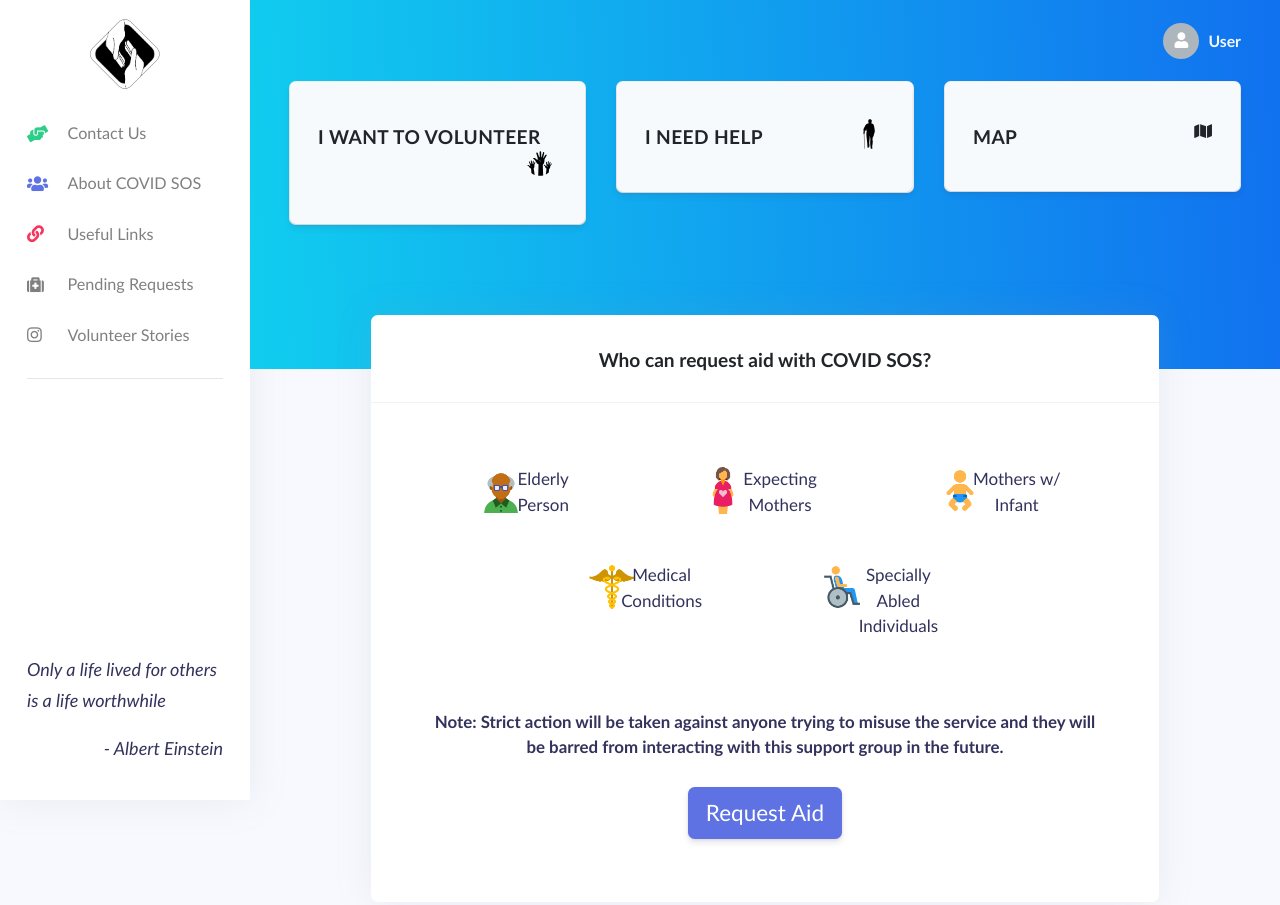
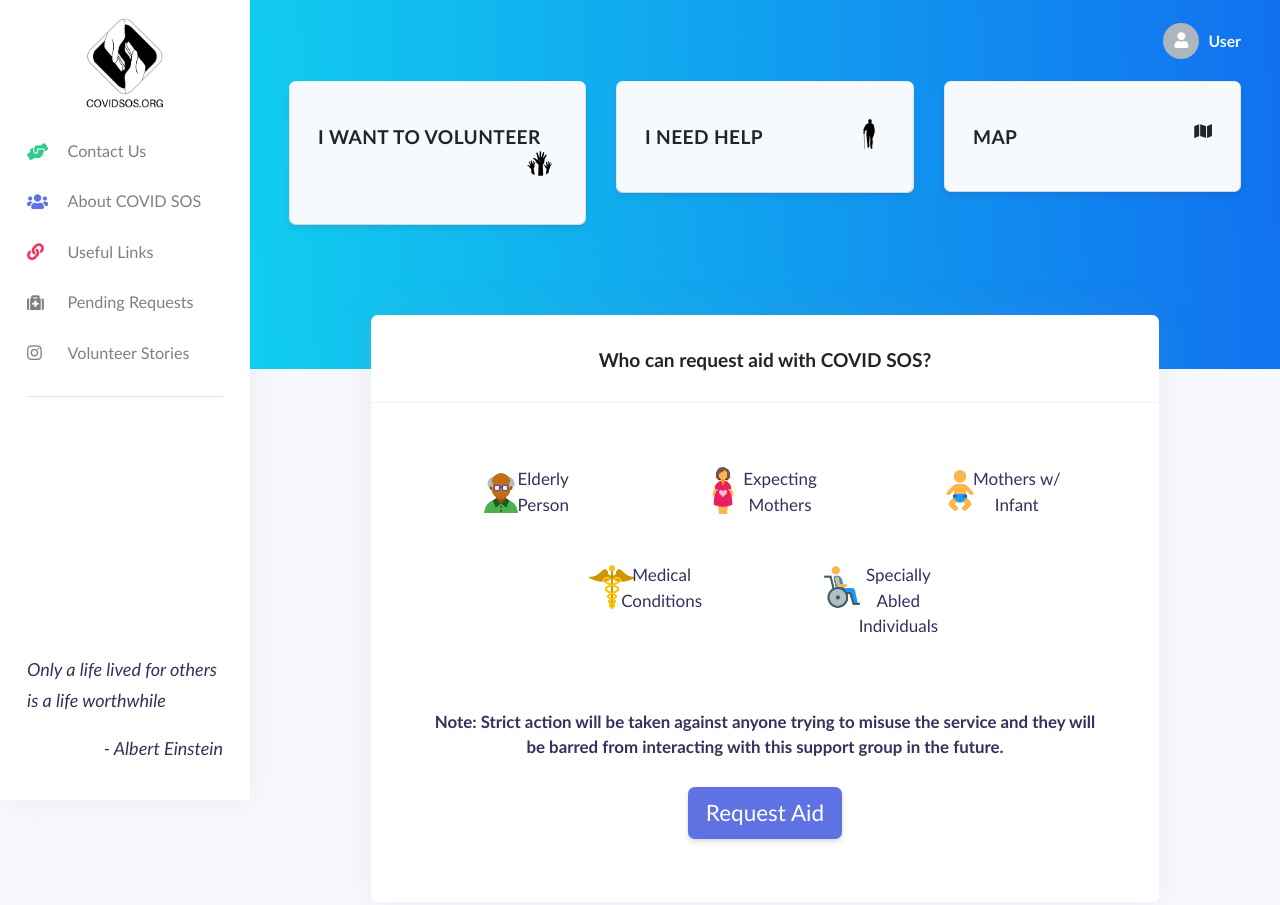
Before and after one commit to sidPhoenix17/covidsos, a React app: page / in a window 1280 px wide. Shown: the top 905 px of the page. Built offline with nearby package versions, Linux system fonts and the light colour scheme; some packages are replaced by stand-ins of ours.

Commit message:
Logo update

```diff
--- a/src/assets/scss/argon-dashboard/custom/navbars/_navbar-vertical.scss
+++ b/src/assets/scss/argon-dashboard/custom/navbars/_navbar-vertical.scss
@@ -32,7 +32,7 @@
     .navbar-brand-img,
     .navbar-brand > img {
         max-width: 100%;
-        max-height: 4rem;
+        max-height: 5rem;
     }
 
 
@@ -260,7 +260,7 @@
                     }
 
                     .navbar-brand-img {
-                        max-height: 4rem;
+                        max-height: 5rem;
                     }
 
                     // Navbar user
--- a/src/layouts/Admin.js
+++ b/src/layouts/Admin.js
@@ -83,7 +83,7 @@
               routes={routes}
               logo={{
                 innerLink: "/",
-                imgSrc: require("assets/img/brand/logo.png"),
+                imgSrc: require("assets/img/brand/logo-new.jpeg"),
                 imgAlt: "..."
               }}
           />
```
Also changed, not shown: src/assets/img/brand/logo-new.jpeg (added).
